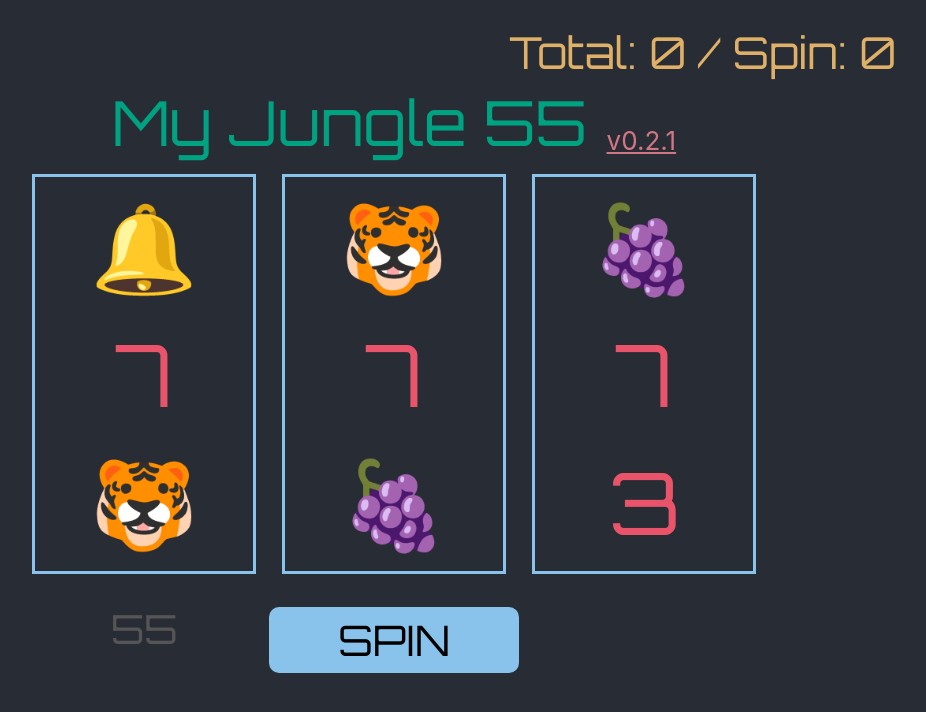
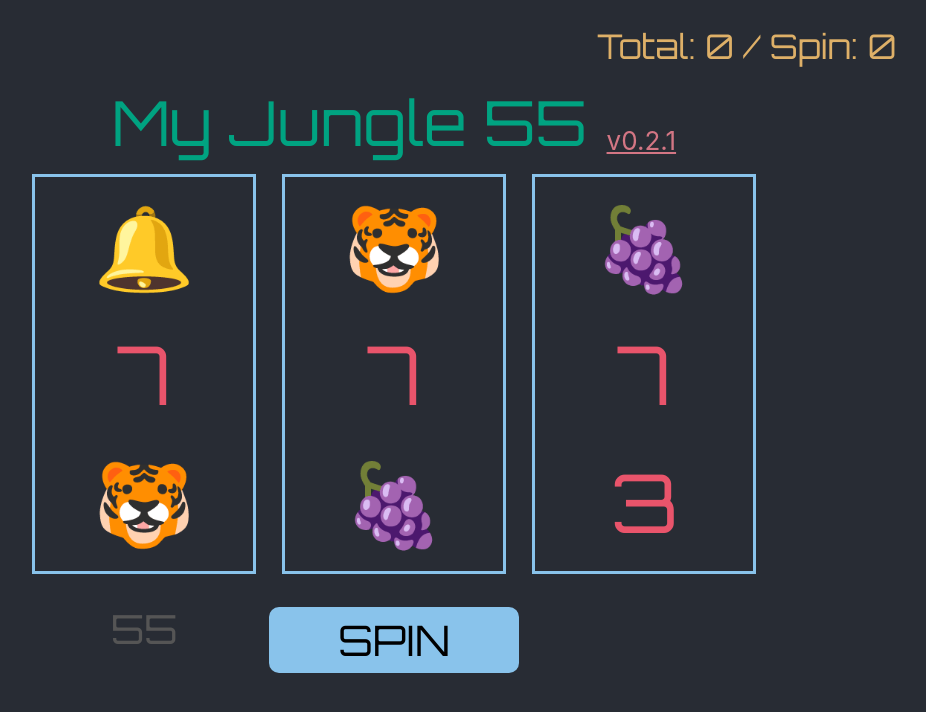
Before and after one commit to gYama/my_jungle_55, a React (Create React App) app: page / in a window 1280 px wide. Shown: the top 712 px of the page, without its empty margins (246-1172 px from the left). Built offline with nearby package versions, Linux system fonts and the light colour scheme.

Commit message:
CSSを調整

```diff
--- a/src/App.css
+++ b/src/App.css
@@ -132,7 +132,7 @@ button:hover {
 
 .totalAndSpinCount {
   font-family: 'Orbitron', sans-serif;
-  font-size: calc(15px + 2vmin);
+  font-size: calc(5px + 2vmin);
   color: #deb068;
   margin-right: 10px;
 }
@@ -192,7 +192,7 @@ button:hover {
   }
 
   .symbol {
-    font-size: calc(30px + 7vmin);
+    font-size: calc(25px + 7vmin);
   }
 
   .button {
@@ -209,6 +209,6 @@ button:hover {
   }
 
   .totalAndSpinCount {
-    font-size: calc(20px + 3vmin);
+    font-size: calc(10px + 3vmin);
   }
 }
```
